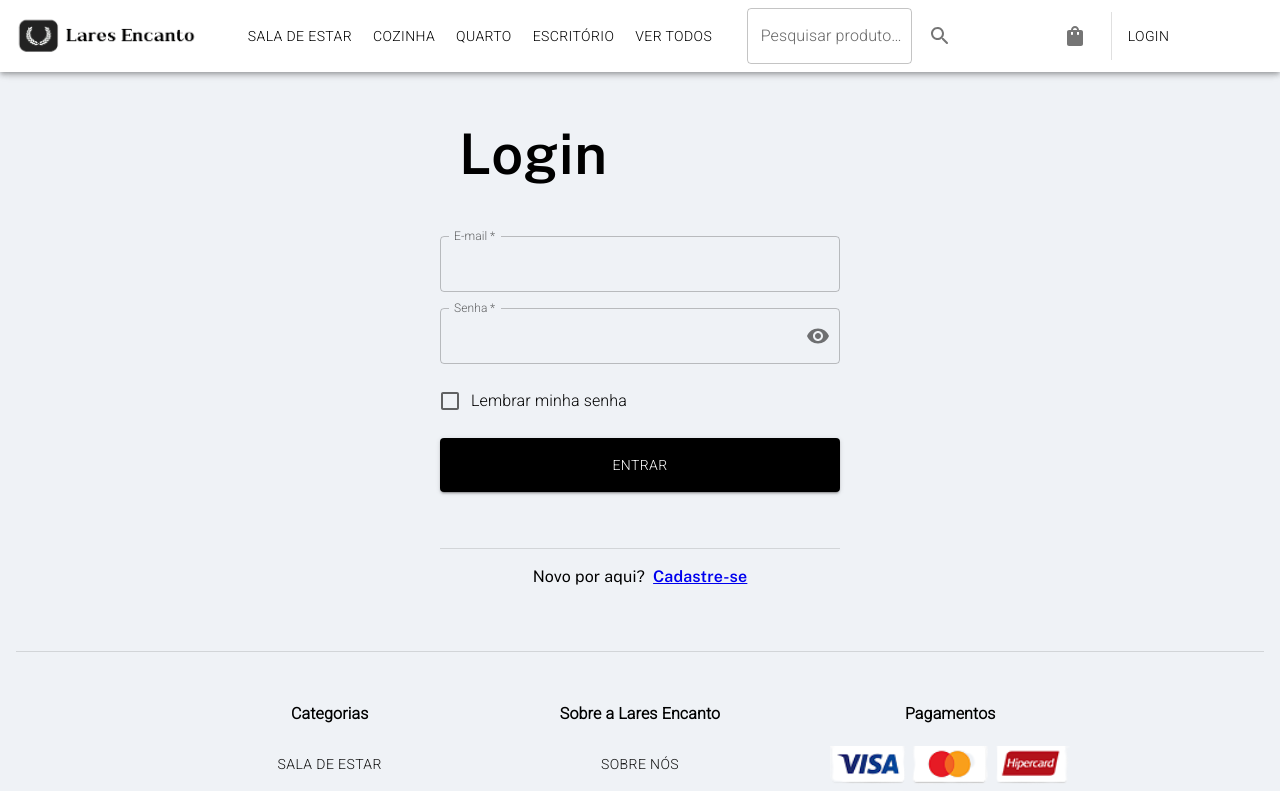
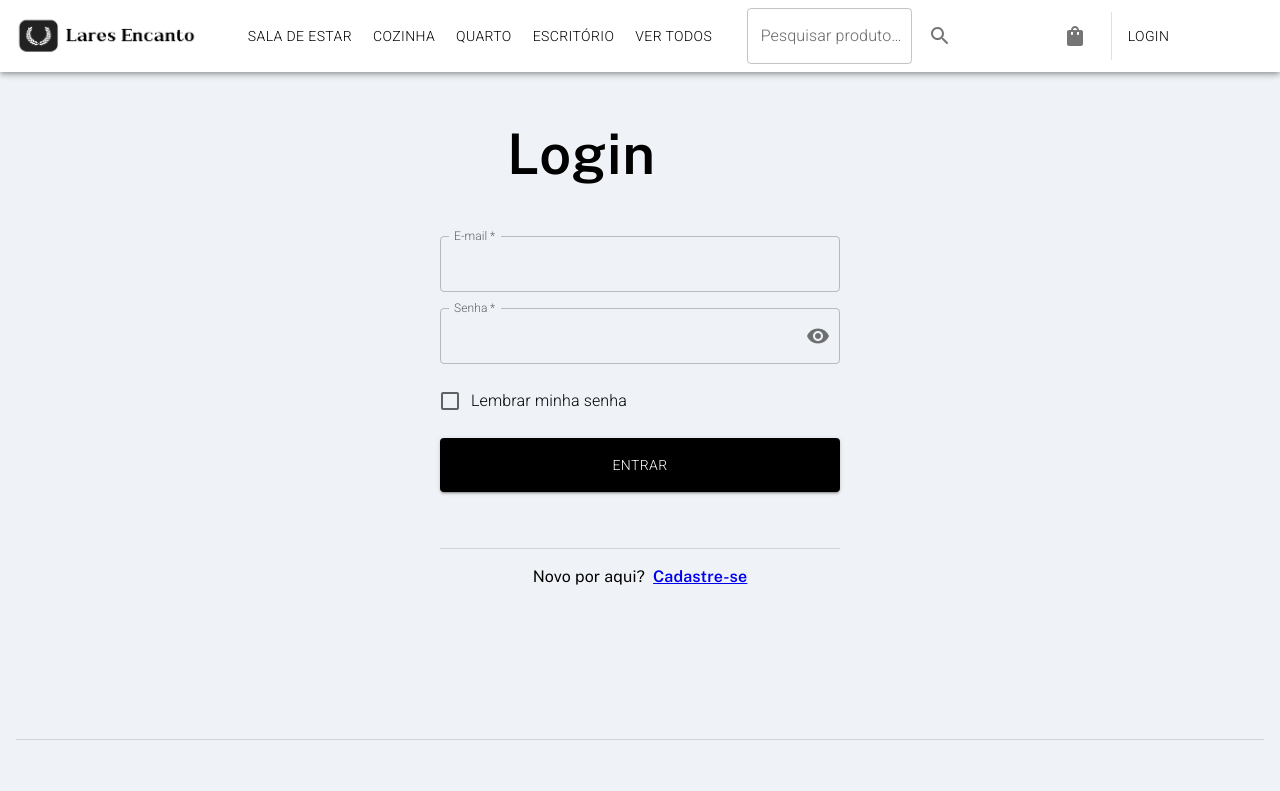
Before and after one commit to WhiteArct1c/lares-encanto-ecommerce-frontend, a React (Vite) app: page /login in a window 1280 px wide. Shown: the top 791 px of the page. Built offline with nearby package versions, Linux system fonts and the light colour scheme.

Commit message:
feat: adjusting labels

```diff
--- a/src/pages/LoginPage/index.tsx
+++ b/src/pages/LoginPage/index.tsx
@@ -53,8 +53,8 @@ const LoginPage: React.FC<LoginPageProps> = () => {
    }
 
    return (
-      <Grid2 container spacing={2} sx={{mt:13}} xs={12}>
-         <Grid2 xs={10} sx={{display:'flex', justifyContent:'center', mb:3}}>
+      <Grid2 container spacing={2} sx={{mt:13, mb:10}} xs={12}>
+         <Grid2 xs={10} sx={{display:'flex', justifyContent:'center', mb:3, ml:6}}>
             <Typography fontSize={'3.5rem'} fontFamily={'Public Sans'} fontWeight={600}>
                Login
             </Typography>
```
